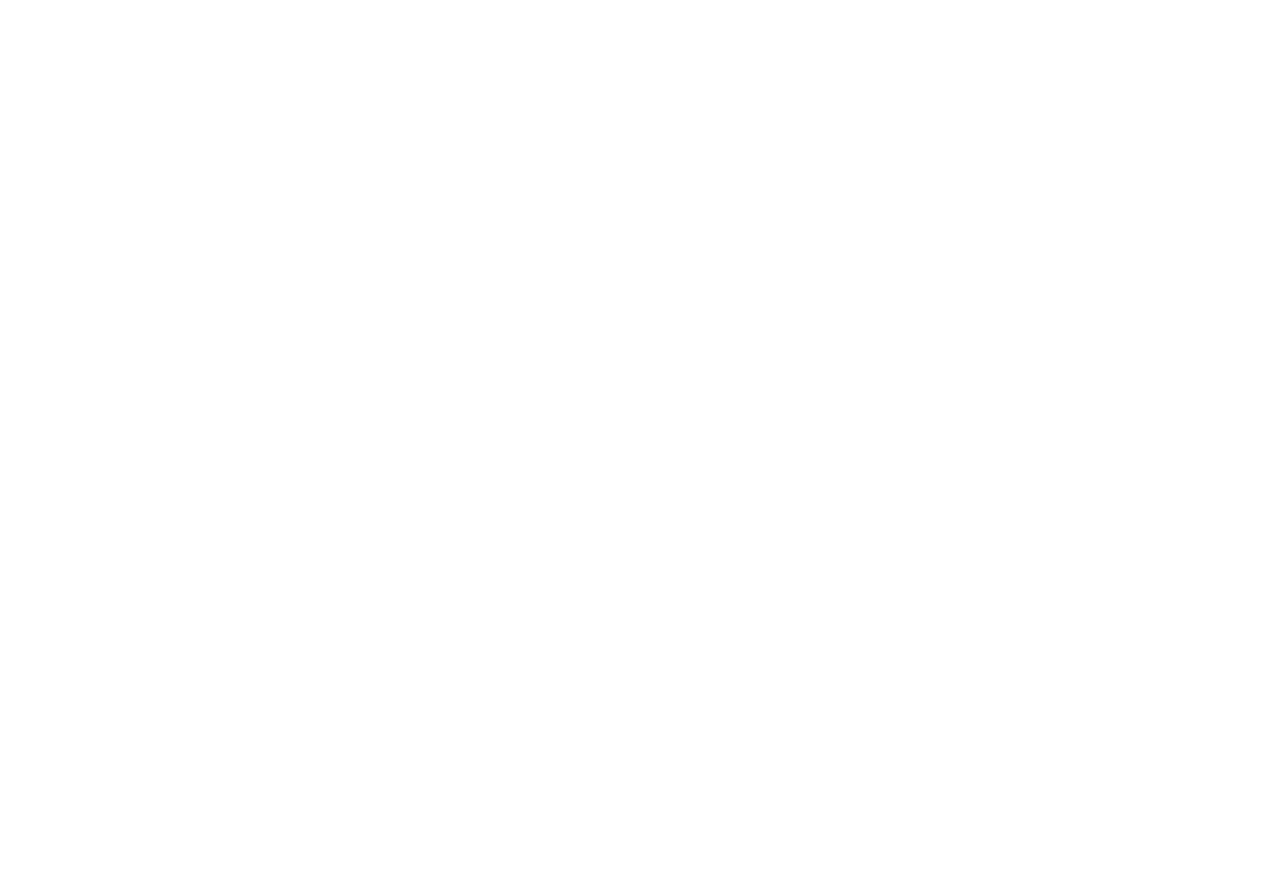
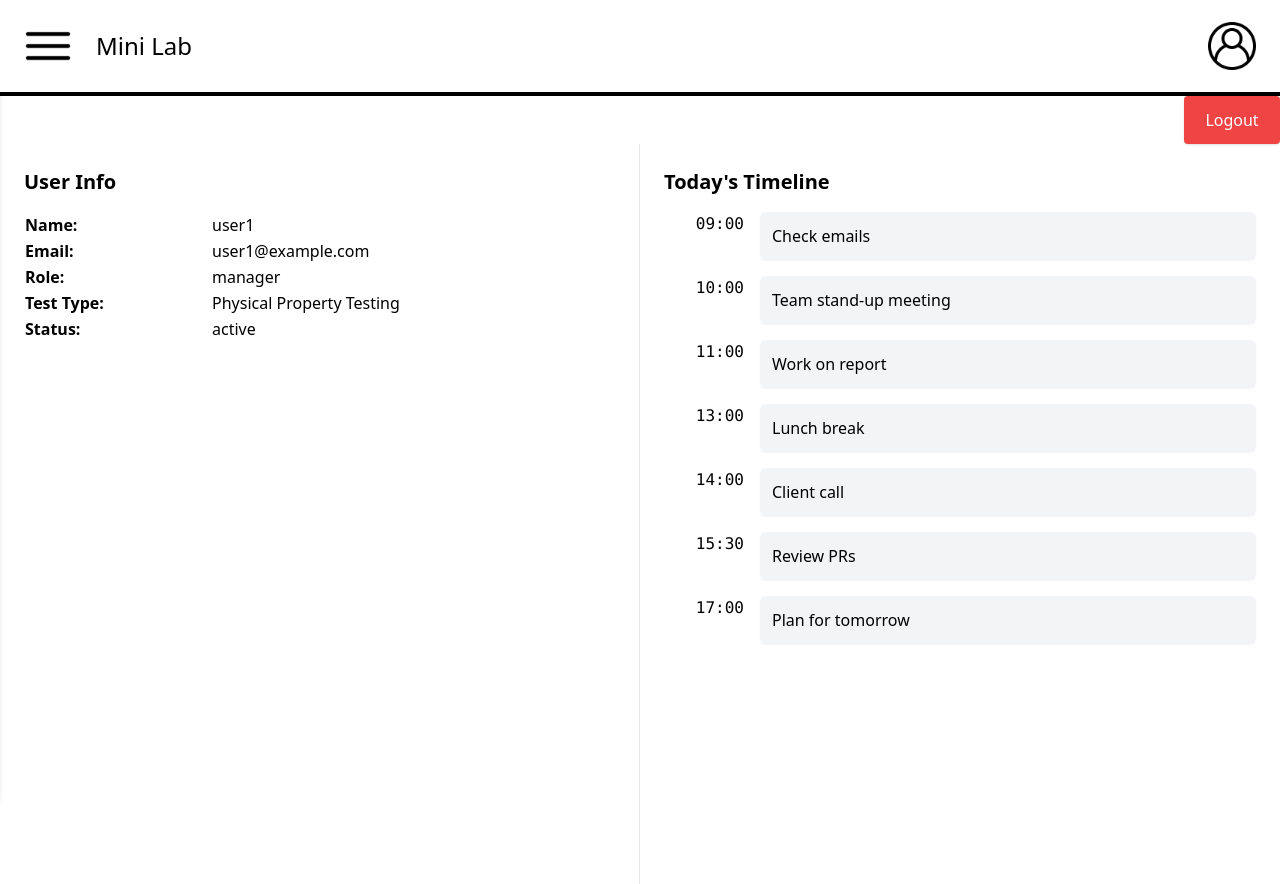
Before and after one commit to 2025-nycu-cloud-native-team17/mini-lab-web, a React (Create React App) app: page /profile in a window 1280 px wide. Before the commit this address had no page. Before the commit the page ends 800 px from the top, so only its background shows below. Built offline with nearby package versions, Linux system fonts and the light colour scheme.

Commit message:
feat: add person profile page with fake data

```diff
--- a/src/App.js
+++ b/src/App.js
@@ -5,6 +5,7 @@
 import TaskManagement from './pages/TaskManagement';
 import LoginPage from './pages/Login';
 import Home from './pages/Home';
+import PersonalProfile from './pages/PersonalProfile';
 
 
 function App() {
@@ -15,6 +16,8 @@
             <Route path="/member" element={<MemberManagement />} />
             <Route path="/machine" element={<MachineManagement />} />
             <Route path="/task" element={<TaskManagement />} />
+            <Route path="/profile" element={<PersonalProfile />} />
+
         </Routes>
 
     );
--- a/src/Components/Header.js
+++ b/src/Components/Header.js
@@ -9,23 +9,11 @@
 
 function Header() {
     const [isMenuOpen, setIsMenuOpen] = useState(false);
-    const { accessToken, logout } = useAuth();
-    const [isLogoutVisible, setIsLogoutVisible] = useState(false);
-
+    const { accessToken } = useAuth();
     const isLoggedIn = !!accessToken;
 
     const toggleMenu = () => {
         setIsMenuOpen((prev) => !prev);
-    };
-
-    const toggleLogoutVisible = () => {
-        setIsLogoutVisible((prev) => !prev);
-        setIsMenuOpen(false);
-    };
-
-    const handleLogout = () => {
-        logout();
-        setIsLogoutVisible(false);
     };
 
     return (
@@ -39,17 +27,9 @@
                 />
                 <div>Mini Lab</div>
                 {isLoggedIn ? (
-                    <div className="ml-auto mx-6">
-                        <img src={profile} alt="profile" className="w-12 h-12 cursor-pointer" onClick={toggleLogoutVisible} />
-                        {isLogoutVisible && (
-                            <div
-                                className="absolute top-full right-0 mt-2 w-32 bg-white rounded shadow-md text-center text-base z-30 cursor-pointer hover:bg-gray-100" // 使用 absolute 定位
-                                onClick={handleLogout}
-                            >
-                                <div className="py-2">Logout</div>
-                            </div>
-                        )}
-                    </div>
+                    <Link to="/profile" className="ml-auto mx-6">
+                        <img src={profile} alt="profile" className="w-12 h-12 cursor-pointer" />
+                    </Link>
                 ) : (
                     <Link to="/login" className="ml-auto mx-6">
                         <img src={profile} alt="profile" className="w-12 h-12 cursor-pointer" />
--- /dev/null
+++ b/src/Components/Logout.js
@@ -0,0 +1,28 @@
+import React from 'react';
+import { useNavigate } from 'react-router-dom';
+import { useAuth } from '../contexts/AuthContext';
+
+function Logout() {
+    const { logout } = useAuth();
+    const navigate = useNavigate();
+
+    const handleLogout = () => {
+        logout();           // 清除登入狀態
+        navigate('/login'); // 導回登入頁
+    };
+
+    return (
+        <div className="flex justify-end">
+
+            <button
+                onClick={handleLogout}
+                className="bg-red-500 text-white w-24 h-12 rounded shadow hover:bg-red-600 z-50"
+            >
+                Logout
+            </button>
+        </div>
+
+    );
+}
+
+export default Logout;
--- /dev/null
+++ b/src/pages/PersonalProfile.js
@@ -0,0 +1,96 @@
+import React, { useEffect, useState } from 'react';
+import { useNavigate } from 'react-router-dom';
+import { useApi } from '../utils/api';
+import Header from '../Components/Header';
+import { useAuth } from '../contexts/AuthContext';
+import Logout from '../Components/Logout';
+
+
+function PersonalProfile() {
+    const { authFetch } = useApi();
+    const navigate = useNavigate();
+    const [user, setUser] = useState(null);
+    const { logout } = useAuth();
+
+
+    // useEffect(() => {
+    //     const fetchUser = async () => {
+    //         try {
+    //             const res = await authFetch("user/6800eb6f039f52a3ac6b140b");
+    //             if (!res.ok) throw new Error(`HTTP error! status: ${res.status}`);
+    //             const userData = await res.json();
+    //             setUser(userData);
+    //         } catch (err) {
+    //             console.error("Failed to load user:", err);
+    //             navigate('/login');
+    //         }
+    //     };
+    //     fetchUser();
+    // }, [authFetch, navigate]);
+    useEffect(() => {
+        // 使用假資料
+        const mockUser = {
+            id: "6800eb6f039f52a3ac6b140b",
+            userId: "0001",
+            name: "user1",
+            email: "user1@example.com",
+            role: "manager",
+            testType: "Physical Property Testing",
+            inCharging: [],
+            status: "active",
+            updatedAt: "2025-04-17T12:39:36.944Z"
+        };
+
+        setUser(mockUser); // 直接設定假資料
+    }, []);
+
+
+    return (
+        <div>
+            <Header />
+            <Logout />
+            <div className="flex h-[calc(100vh-60px)] overflow-hidden">
+                {/* 左邊：用戶資料 */}
+                <div className="w-1/2 p-6 overflow-auto border-r">
+                    <h2 className="text-xl font-bold mb-4">User Info</h2>
+                    {user ? (
+                        <table className="table-auto border-collapse w-full">
+                            <tbody>
+                                <tr><td className="font-bold pr-2">Name:</td><td>{user.name}</td></tr>
+                                <tr><td className="font-bold pr-2">Email:</td><td>{user.email}</td></tr>
+                                <tr><td className="font-bold pr-2">Role:</td><td>{user.role}</td></tr>
+                                <tr><td className="font-bold pr-2">Test Type:</td><td>{user.testType}</td></tr>
+                                <tr><td className="font-bold pr-2">Status:</td><td>{user.status}</td></tr>
+                            </tbody>
+                        </table>
+                    ) : (
+                        <p>Loading...</p>
+                    )}
+                </div>
+
+                {/* 右邊：時間軸與待辦事項 */}
+                <div className="w-1/2 p-6 overflow-y-auto">
+                    <h2 className="text-xl font-bold mb-4">Today's Timeline</h2>
+                    <div className="space-y-4">
+                        {[
+                            { time: "09:00", task: "Check emails" },
+                            { time: "10:00", task: "Team stand-up meeting" },
+                            { time: "11:00", task: "Work on report" },
+                            { time: "13:00", task: "Lunch break" },
+                            { time: "14:00", task: "Client call" },
+                            { time: "15:30", task: "Review PRs" },
+                            { time: "17:00", task: "Plan for tomorrow" },
+                        ].map((item, index) => (
+                            <div key={index} className="flex items-start gap-4">
+                                <div className="w-20 text-right font-mono">{item.time}</div>
+                                <div className="flex-1 bg-gray-100 p-3 rounded-md shadow-sm">{item.task}</div>
+                            </div>
+                        ))}
+                    </div>
+                </div>
+            </div>
+        </div>
+    );
+}
+
+export default PersonalProfile;
```
